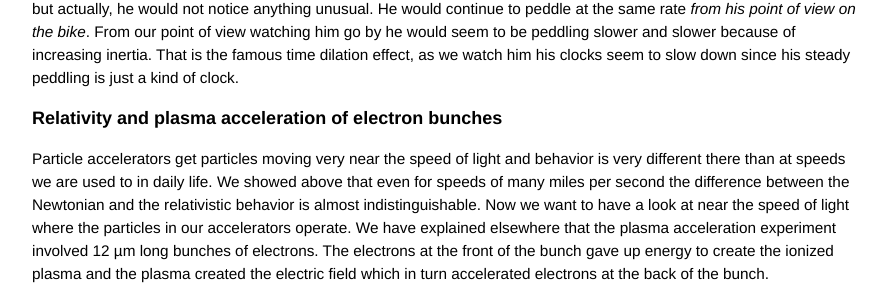
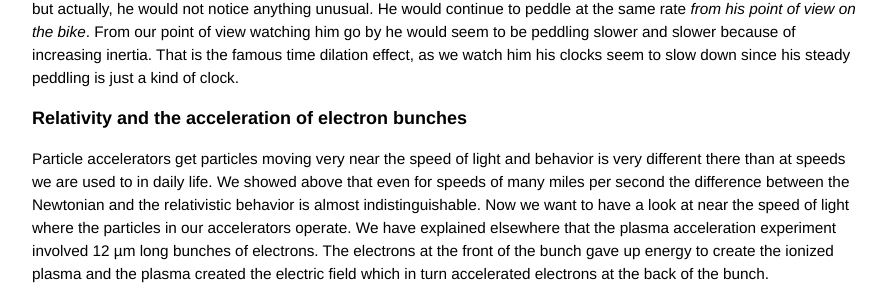
Before and after one commit to grbfacet/facet, a Jekyll site: the page built from relativity-tutorial.md, in a window 1280 px wide and 900 px high, scrolled down 10584 px. Shown: the part 152-453 px from the top of the window, without its empty margins (193-1085 px from the left). Built offline with Jekyll 4.4.1, drawn with Linux system fonts in a browser that asks for light colours.

Commit message:
Update relativity-tutorial.md

```diff
--- a/relativity-tutorial.md
+++ b/relativity-tutorial.md
@@ -292,7 +292,7 @@ Physicists commonly help their thinking by considering extreme cases. We did tha
 
 We said we wouldn't discuss relativity beyond simply applying the mass formula to electrons. But we need to alert you to avoid making some incorrect assumptions. You may get the impression that Mr. Tompkins himself is struggling to peddle but actually, he would not notice anything unusual. He would continue to peddle at the same rate _from his point of view on the bike_. From our point of view watching him go by he would seem to be peddling slower and slower because of increasing inertia. That is the famous time dilation effect, as we watch him his clocks seem to slow down since his steady peddling is just a kind of clock.
 
-### Relativity and plasma acceleration of electron bunches
+### Relativity and the acceleration of electron bunches
 
 Particle accelerators get particles moving very near the speed of light and behavior is very different there than at speeds we are used to in daily life. We showed above that even for speeds of many miles per second the difference between the Newtonian and the relativistic behavior is almost indistinguishable. Now we want to have a look at near the speed of light where the particles in our accelerators operate. We have explained elsewhere that the plasma acceleration experiment involved 12 µm long bunches of electrons. The electrons at the front of the bunch gave up energy to create the ionized plasma and the plasma created the electric field which in turn accelerated electrons at the back of the bunch.
 
```
